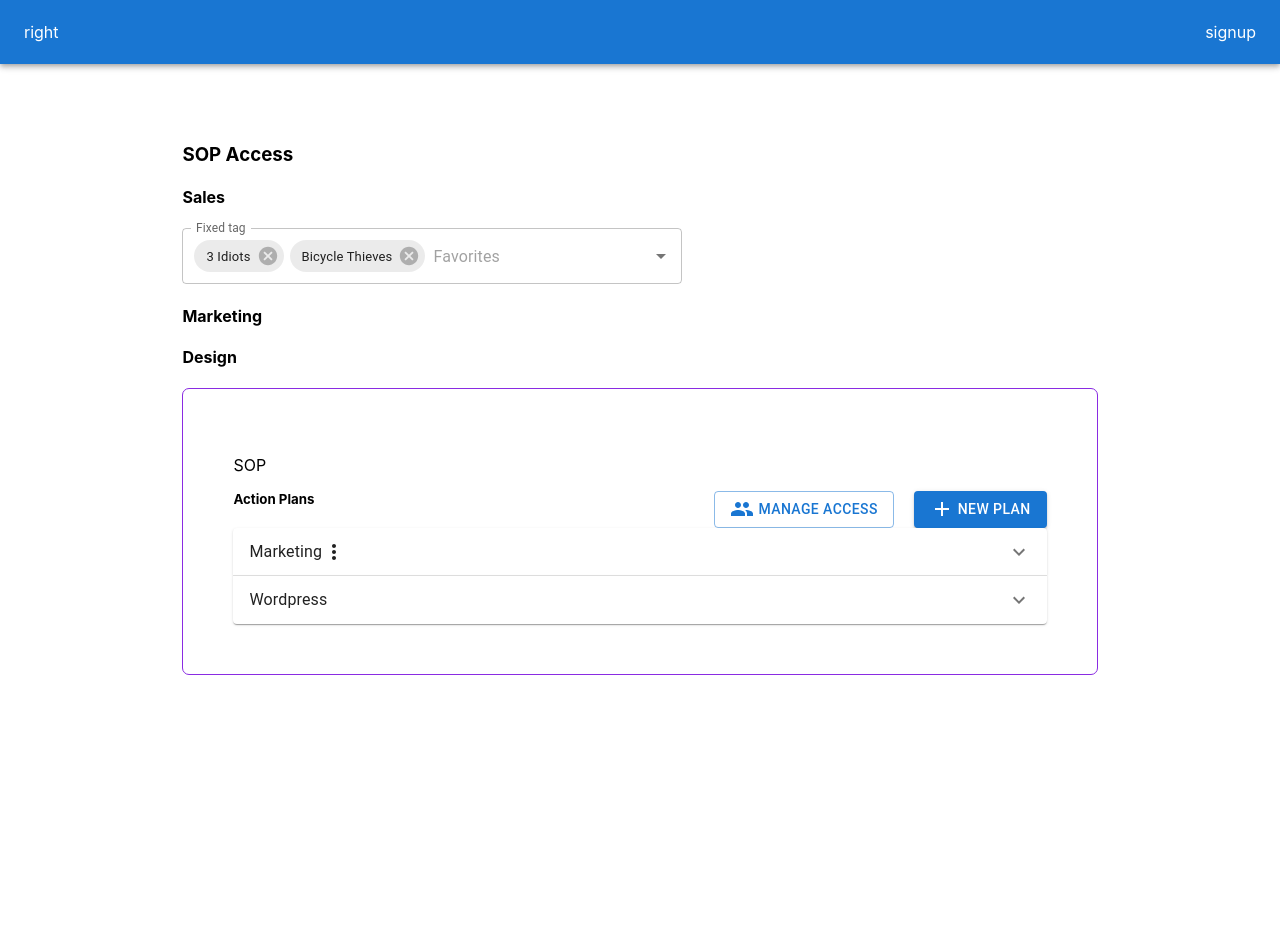
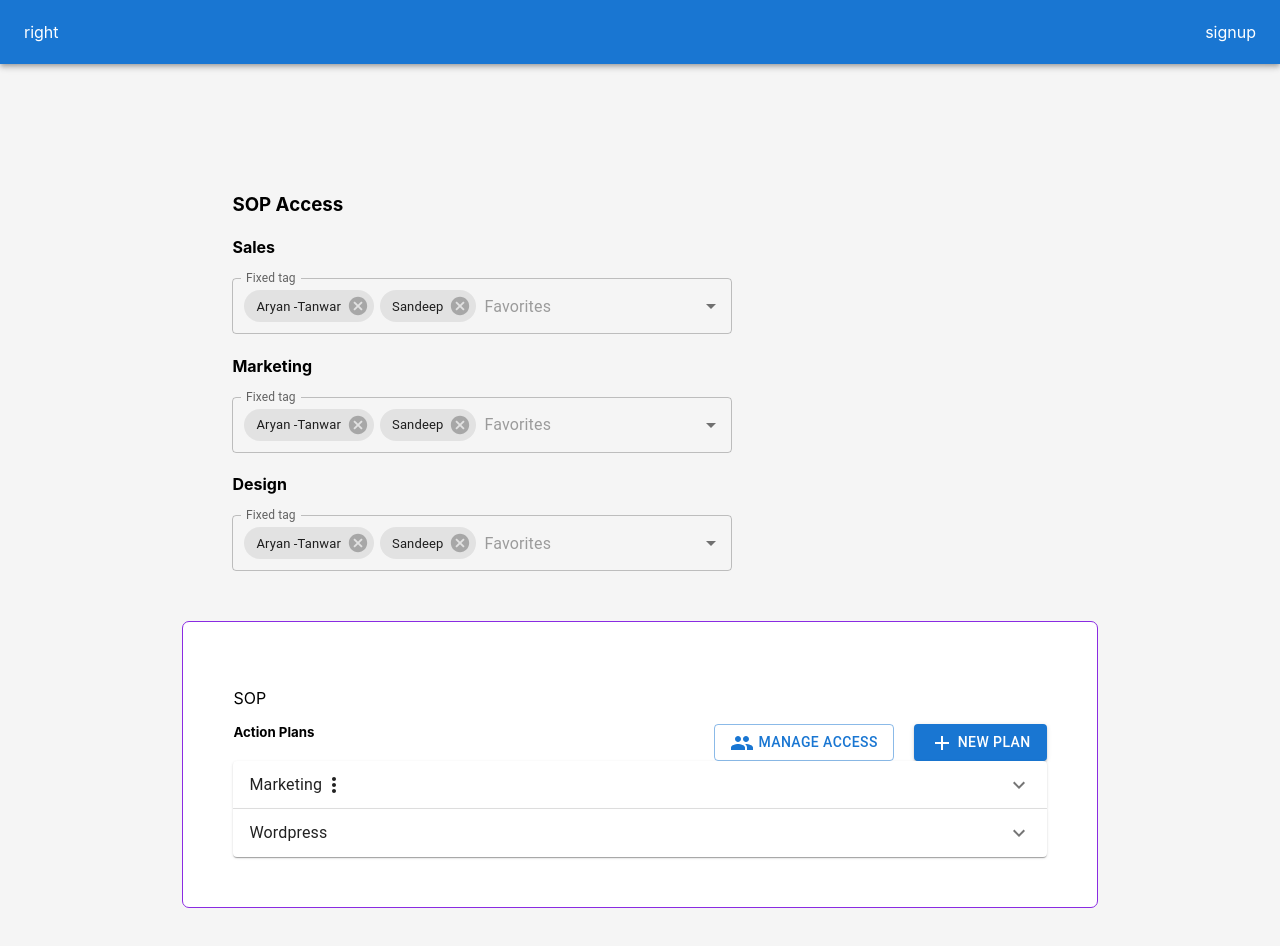
Before and after one commit to Lucky-Yadav/flame-cloud, a React (Create React App) app: page / in a window 1280 px wide. Shown: the top 946 px of the page. Before the commit the page ends 800 px from the top, so only its background shows below. Built offline with nearby package versions, Linux system fonts and the light colour scheme.

Commit message:
create manage and select

```diff
--- a/src/App.css
+++ b/src/App.css
@@ -1,6 +1,9 @@
 .App {
   text-align: center;
-  color: #f5f5f5;
+}
+
+body {
+  background-color: #f5f5f5;
 }
 h5 {
   margin: 0%;
@@ -44,3 +47,6 @@ h5 {
   align-self: flex-end;
   margin-right: 0%;
 }
+.access_popup {
+  padding: 50px;
+}
--- a/src/components/Manage.jsx
+++ b/src/components/Manage.jsx
@@ -1,81 +1,26 @@
 import React from 'react'
-import Chip from "@mui/material/Chip";
-import TextField from "@mui/material/TextField";
-import Autocomplete from "@mui/material/Autocomplete";
+import Select from './Select';
 
 const Manage = () => {
-  const top100Films = [
-    { title: "Singin' in the Rain", year: 1952 },
-    { title: "Toy Story", year: 1995 },
-    { title: "Bicycle Thieves", year: 1948 },
-    { title: "The Kid", year: 1921 },
-    { title: "Inglourious Basterds", year: 2009 },
-    { title: "Snatch", year: 2000 },
-    { title: "3 Idiots", year: 2009 },
-    { title: "Monty Python and the Holy Grail", year: 1975 },
-  ];
-  const fixedOptions = [top100Films[6]];
-  const [value, setValue] = React.useState([...fixedOptions, top100Films[2]]);
   return (
     <div>
       <div className="access_popup">
         <h3>SOP Access</h3>
         <div className="sales">
           <h4>Sales</h4>
-          <div className="addteam">
-            <Autocomplete
-              multiple
-              id="fixed-tags-demo"
-              value={value}
-              onChange={(event, newValue) => {
-                setValue([
-                  ...fixedOptions,
-                  ...newValue.filter(
-                    (option) => fixedOptions.indexOf(option) === -1
-                  ),
-                ]);
-              }}
-              options={top100Films}
-              getOptionLabel={(option) => option.title}
-              renderTags={(tagValue, getTagProps) =>
-                tagValue.map((option, index) => (
-                  <Chip
-                    label={option.title}
-                    {...getTagProps({ index })}
-                    // disabled={fixedOptions.indexOf(option) !== -1}
-                  />
-                ))
-              }
-              style={{ width: 500 }}
-              renderInput={(params) => (
-                <TextField
-                  {...params}
-                  label="Fixed tag"
-                  placeholder="Favorites"
-                />
-              )}
-            />
-          </div>
+          <Select />
         </div>
         <div className="marketing">
           <h4>Marketing</h4>
+          <Select />
         </div>
         <div className="design">
           <h4>Design</h4>
+          <Select />
         </div>
       </div>
     </div>
   );
 }
-  const top100Films = [
-    { title: "Singin' in the Rain", year: 1952 },
-    { title: "Toy Story", year: 1995 },
-    { title: "Bicycle Thieves", year: 1948 },
-    { title: "The Kid", year: 1921 },
-    { title: "Inglourious Basterds", year: 2009 },
-    { title: "Snatch", year: 2000 },
-    { title: "3 Idiots", year: 2009 },
-    { title: "Monty Python and the Holy Grail", year: 1975 },
-  ];
 
 export default Manage
--- /dev/null
+++ b/src/components/Select.jsx
@@ -0,0 +1,47 @@
+import React from 'react'
+import Chip from "@mui/material/Chip";
+import TextField from "@mui/material/TextField";
+import Autocomplete from "@mui/material/Autocomplete";
+
+const Select = () => {
+  const Students = [
+    { title: "Aryan -Tanwar" },
+    { title: "Karan" },
+    { title: "Sandeep" },
+    { title: "Manoj Kumar" },
+  ];
+  const fixedOptions = [Students[0]];
+  const [value, setValue] = React.useState([...fixedOptions, Students[2]]);
+  return (
+    <div className="addteam">
+      <Autocomplete
+        multiple
+        id="fixed-tags-demo"
+        value={value}
+        onChange={(event, newValue) => {
+          setValue([
+            ...fixedOptions,
+            ...newValue.filter((option) => fixedOptions.indexOf(option) === -1),
+          ]);
+        }}
+        options={Students}
+        getOptionLabel={(option) => option.title}
+        renderTags={(tagValue, getTagProps) =>
+          tagValue.map((option, index) => (
+            <Chip
+              label={option.title}
+              {...getTagProps({ index })}
+              // disabled={fixedOptions.indexOf(option) !== -1}
+            />
+          ))
+        }
+        style={{ width: 500 }}
+        renderInput={(params) => (
+          <TextField {...params} label="Fixed tag" placeholder="Favorites" />
+        )}
+      />
+    </div>
+  );
+}
+
+export default Select
```
